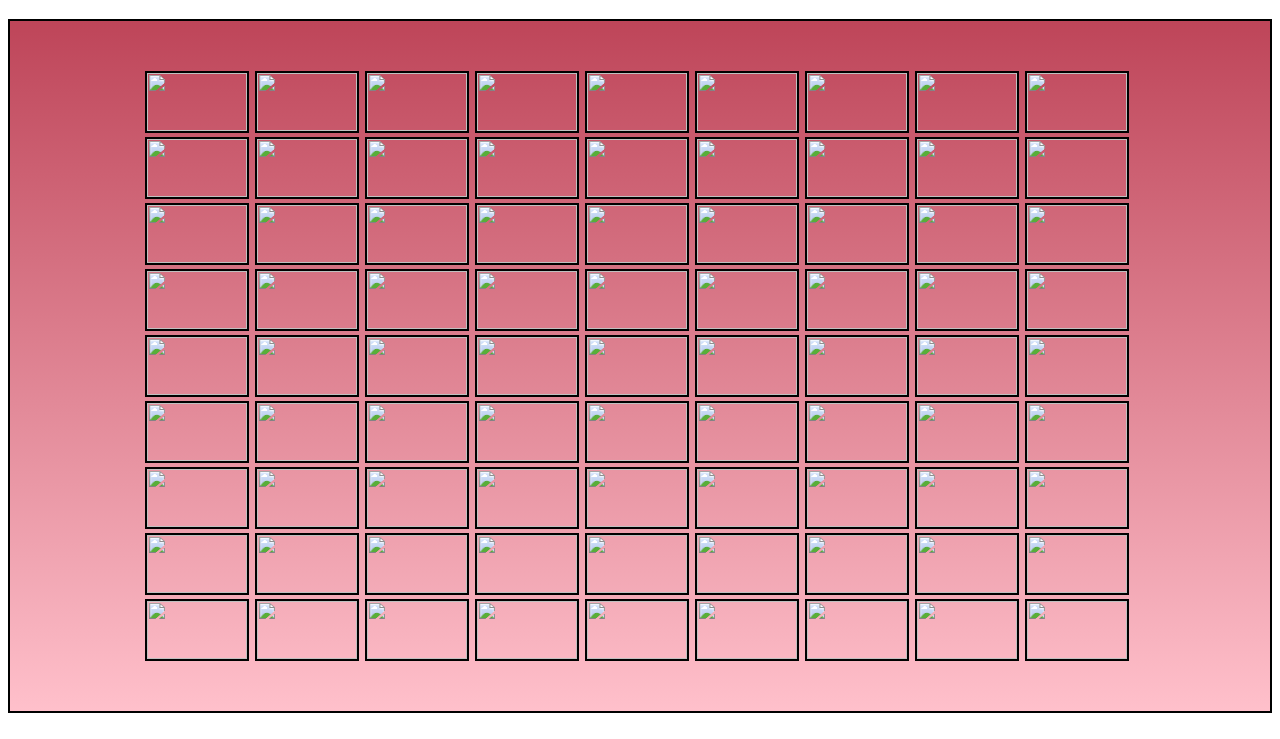
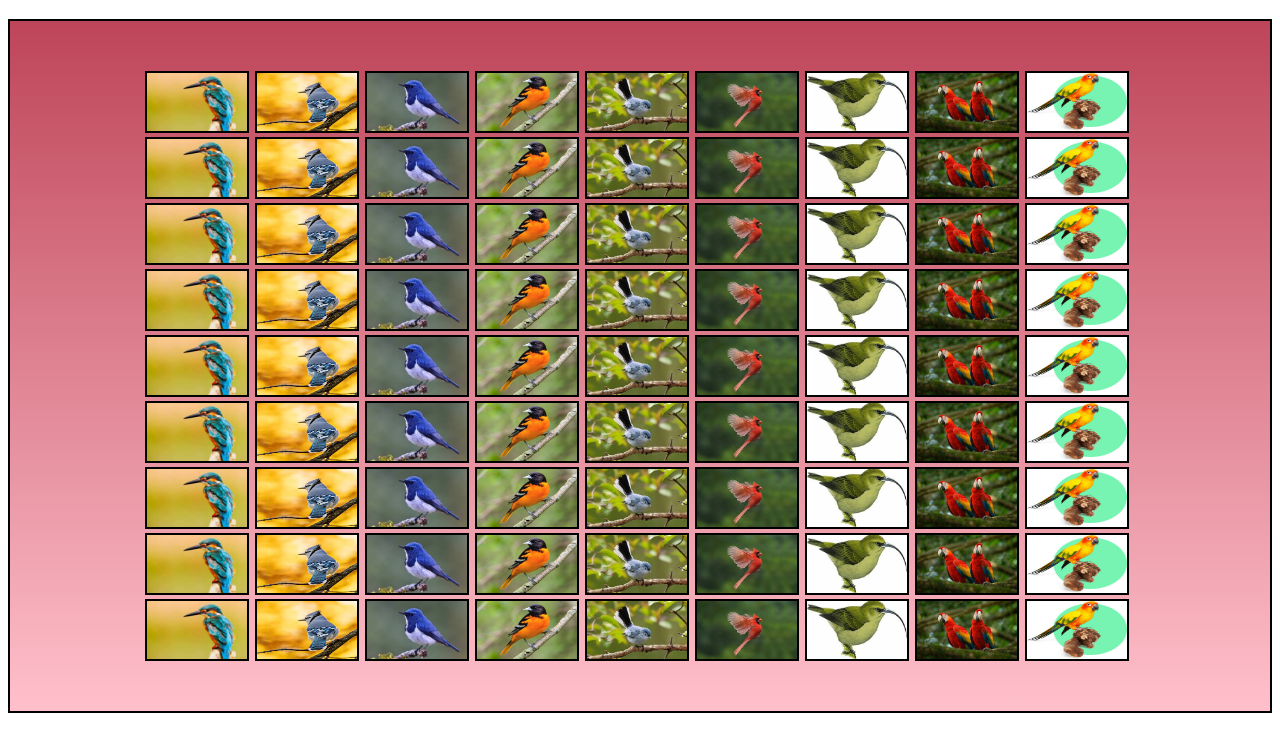
Before and after one commit to Satyapavni889/Day-20, a plain HTML site: page index.html in a window 1280 px wide. Shown: the part 61-800 px from the top of the page. Drawn offline with Linux system fonts and the light colour scheme.

Commit message:
Update index.html

```diff
--- a/index.html
+++ b/index.html
@@ -21,18 +21,6 @@
             width: 100px;
         }
         h1{
-
-
-
-
-
-
-
-
-
-
-
-
             text-align: center;
         }
     </style>
@@ -40,87 +28,87 @@
 <body>
     <h1>Image Gallery</h1>
     <div class="grid-box">
-        <div class="cd"><img src="../images/b1.jpeg" height="58px" width="100px"></div>
-        <div class="cd"><img src="../images/B2.jpeg" height="58px" width="100px"></div>
-        <div class="cd"><img src="../images/B3.jpeg" height="58px" width="100px"></div>
-        <div class="cd"><img src="../images/B4.jpg" height="58px" width="100px"></div>
-        <div class="cd"><img src="../images/B5.jpeg"height="58px" width="100px"></div>
-        <div class="cd"><img src="../images/b6.jpeg"height="58px" width="100px"></div>
-        <div class="cd"><img src="../images/b7.jpeg" height="58px" width="100px"></div>
-        <div class="cd"><img src="../images/b8.jpeg" height="58px" width="100px"></div>
-        <div class="cd"><img src="../images/b9.jpeg"height="58px" width="100px"></div>
-        <div class="cd"><img src="../images/b1.jpeg" height="58px" width="100px"></div>
-        <div class="cd"><img src="../images/B2.jpeg" height="58px" width="100px"></div>
-        <div class="cd"><img src="../images/B3.jpeg" height="58px" width="100px"></div>
-        <div class="cd"><img src="../images/B4.jpg" height="58px" width="100px"></div>
-        <div class="cd"><img src="../images/B5.jpeg"height="58px" width="100px"></div>
-        <div class="cd"><img src="../images/b6.jpeg"height="58px" width="100px"></div>
-        <div class="cd"><img src="../images/b7.jpeg" height="58px" width="100px"></div>
-        <div class="cd"><img src="../images/b8.jpeg" height="58px" width="100px"></div>
-        <div class="cd"><img src="../images/b9.jpeg"height="58px" width="100px"></div>
-        <div class="cd"><img src="../images/b1.jpeg" height="58px" width="100px"></div>
-        <div class="cd"><img src="../images/B2.jpeg" height="58px" width="100px"></div>
-        <div class="cd"><img src="../images/B3.jpeg" height="58px" width="100px"></div>
-        <div class="cd"><img src="../images/B4.jpg" height="58px" width="100px"></div>
-        <div class="cd"><img src="../images/B5.jpeg"height="58px" width="100px"></div>
-        <div class="cd"><img src="../images/b6.jpeg"height="58px" width="100px"></div>
-        <div class="cd"><img src="../images/b7.jpeg" height="58px" width="100px"></div>
-        <div class="cd"><img src="../images/b8.jpeg" height="58px" width="100px"></div>
-        <div class="cd"><img src="../images/b9.jpeg"height="58px" width="100px"></div>
-        <div class="cd"><img src="../images/b1.jpeg" height="58px" width="100px"></div>
-        <div class="cd"><img src="../images/B2.jpeg" height="58px" width="100px"></div>
-        <div class="cd"><img src="../images/B3.jpeg" height="58px" width="100px"></div>
-        <div class="cd"><img src="../images/B4.jpg" height="58px" width="100px"></div>
-        <div class="cd"><img src="../images/B5.jpeg"height="58px" width="100px"></div>
-        <div class="cd"><img src="../images/b6.jpeg"height="58px" width="100px"></div>
-        <div class="cd"><img src="../images/b7.jpeg" height="58px" width="100px"></div>
-        <div class="cd"><img src="../images/b8.jpeg" height="58px" width="100px"></div>
-        <div class="cd"><img src="../images/b9.jpeg"height="58px" width="100px"></div>
-        <div class="cd"><img src="../images/b1.jpeg" height="58px" width="100px"></div>
-        <div class="cd"><img src="../images/B2.jpeg" height="58px" width="100px"></div>
-        <div class="cd"><img src="../images/B3.jpeg" height="58px" width="100px"></div>
-        <div class="cd"><img src="../images/B4.jpg" height="58px" width="100px"></div>
-        <div class="cd"><img src="../images/B5.jpeg"height="58px" width="100px"></div>
-        <div class="cd"><img src="../images/b6.jpeg"height="58px" width="100px"></div>
-        <div class="cd"><img src="../images/b7.jpeg" height="58px" width="100px"></div>
-        <div class="cd"><img src="../images/b8.jpeg" height="58px" width="100px"></div>
-        <div class="cd"><img src="../images/b9.jpeg"height="58px" width="100px"></div>
-        <div class="cd"><img src="../images/b1.jpeg" height="58px" width="100px"></div>
-        <div class="cd"><img src="../images/B2.jpeg" height="58px" width="100px"></div>
-        <div class="cd"><img src="../images/B3.jpeg" height="58px" width="100px"></div>
-        <div class="cd"><img src="../images/B4.jpg" height="58px" width="100px"></div>
-        <div class="cd"><img src="../images/B5.jpeg"height="58px" width="100px"></div>
-        <div class="cd"><img src="../images/b6.jpeg"height="58px" width="100px"></div>
-        <div class="cd"><img src="../images/b7.jpeg" height="58px" width="100px"></div>
-        <div class="cd"><img src="../images/b8.jpeg" height="58px" width="100px"></div>
-        <div class="cd"><img src="../images/b9.jpeg"height="58px" width="100px"></div>
-        <div class="cd"><img src="../images/b1.jpeg" height="58px" width="100px"></div>
-        <div class="cd"><img src="../images/B2.jpeg" height="58px" width="100px"></div>
-        <div class="cd"><img src="../images/B3.jpeg" height="58px" width="100px"></div>
-        <div class="cd"><img src="../images/B4.jpg" height="58px" width="100px"></div>
-        <div class="cd"><img src="../images/B5.jpeg"height="58px" width="100px"></div>
-        <div class="cd"><img src="../images/b6.jpeg"height="58px" width="100px"></div>
-        <div class="cd"><img src="../images/b7.jpeg" height="58px" width="100px"></div>
-        <div class="cd"><img src="../images/b8.jpeg" height="58px" width="100px"></div>
-        <div class="cd"><img src="../images/b9.jpeg"height="58px" width="100px"></div>
-        <div class="cd"><img src="../images/b1.jpeg" height="58px" width="100px"></div>
-        <div class="cd"><img src="../images/B2.jpeg" height="58px" width="100px"></div>
-        <div class="cd"><img src="../images/B3.jpeg" height="58px" width="100px"></div>
-        <div class="cd"><img src="../images/B4.jpg" height="58px" width="100px"></div>
-        <div class="cd"><img src="../images/B5.jpeg"height="58px" width="100px"></div>
-        <div class="cd"><img src="../images/b6.jpeg"height="58px" width="100px"></div>
-        <div class="cd"><img src="../images/b7.jpeg" height="58px" width="100px"></div>
-        <div class="cd"><img src="../images/b8.jpeg" height="58px" width="100px"></div>
-        <div class="cd"><img src="../images/b9.jpeg"height="58px" width="100px"></div>
-        <div class="cd"><img src="../images/b1.jpeg" height="58px" width="100px"></div>
-        <div class="cd"><img src="../images/B2.jpeg" height="58px" width="100px"></div>
-        <div class="cd"><img src="../images/B3.jpeg" height="58px" width="100px"></div>
-        <div class="cd"><img src="../images/B4.jpg" height="58px" width="100px"></div>
-        <div class="cd"><img src="../images/B5.jpeg"height="58px" width="100px"></div>
-        <div class="cd"><img src="../images/b6.jpeg"height="58px" width="100px"></div>
-        <div class="cd"><img src="../images/b7.jpeg" height="58px" width="100px"></div>
-        <div class="cd"><img src="../images/b8.jpeg" height="58px" width="100px"></div>
-        <div class="cd"><img src="../images/b9.jpeg"height="58px" width="100px"></div>
+        <div class="cd"><img src="./b1.jpeg" height="58px" width="100px"></div>
+        <div class="cd"><img src="./B2.jpeg" height="58px" width="100px"></div>
+        <div class="cd"><img src="./B3.jpeg" height="58px" width="100px"></div>
+        <div class="cd"><img src="./B4.jpg" height="58px" width="100px"></div>
+        <div class="cd"><img src="./B5.jpeg"height="58px" width="100px"></div>
+        <div class="cd"><img src="./b6.jpeg"height="58px" width="100px"></div>
+        <div class="cd"><img src="./b7.jpeg" height="58px" width="100px"></div>
+        <div class="cd"><img src="./b8.jpeg" height="58px" width="100px"></div>
+        <div class="cd"><img src="./b9.jpeg"height="58px" width="100px"></div>
+        <div class="cd"><img src="./b1.jpeg" height="58px" width="100px"></div>
+        <div class="cd"><img src="./B2.jpeg" height="58px" width="100px"></div>
+        <div class="cd"><img src="./B3.jpeg" height="58px" width="100px"></div>
+        <div class="cd"><img src="./B4.jpg" height="58px" width="100px"></div>
+        <div class="cd"><img src="./B5.jpeg"height="58px" width="100px"></div>
+        <div class="cd"><img src="./b6.jpeg"height="58px" width="100px"></div>
+        <div class="cd"><img src="./b7.jpeg" height="58px" width="100px"></div>
+        <div class="cd"><img src="./b8.jpeg" height="58px" width="100px"></div>
+        <div class="cd"><img src="./b9.jpeg"height="58px" width="100px"></div>
+        <div class="cd"><img src="./b1.jpeg" height="58px" width="100px"></div>
+        <div class="cd"><img src="./B2.jpeg" height="58px" width="100px"></div>
+        <div class="cd"><img src="./B3.jpeg" height="58px" width="100px"></div>
+        <div class="cd"><img src="./B4.jpg" height="58px" width="100px"></div>
+        <div class="cd"><img src="./B5.jpeg"height="58px" width="100px"></div>
+        <div class="cd"><img src="./b6.jpeg"height="58px" width="100px"></div>
+        <div class="cd"><img src="./b7.jpeg" height="58px" width="100px"></div>
+        <div class="cd"><img src="./b8.jpeg" height="58px" width="100px"></div>
+        <div class="cd"><img src="./b9.jpeg"height="58px" width="100px"></div>
+        <div class="cd"><img src="./b1.jpeg" height="58px" width="100px"></div>
+        <div class="cd"><img src="./B2.jpeg" height="58px" width="100px"></div>
+        <div class="cd"><img src="./B3.jpeg" height="58px" width="100px"></div>
+        <div class="cd"><img src="./B4.jpg" height="58px" width="100px"></div>
+        <div class="cd"><img src="./B5.jpeg"height="58px" width="100px"></div>
+        <div class="cd"><img src="./b6.jpeg"height="58px" width="100px"></div>
+        <div class="cd"><img src="./b7.jpeg" height="58px" width="100px"></div>
+        <div class="cd"><img src="./b8.jpeg" height="58px" width="100px"></div>
+        <div class="cd"><img src="./b9.jpeg"height="58px" width="100px"></div>
+        <div class="cd"><img src="./b1.jpeg" height="58px" width="100px"></div>
+        <div class="cd"><img src="./B2.jpeg" height="58px" width="100px"></div>
+        <div class="cd"><img src="./B3.jpeg" height="58px" width="100px"></div>
+        <div class="cd"><img src="./B4.jpg" height="58px" width="100px"></div>
+        <div class="cd"><img src="./B5.jpeg"height="58px" width="100px"></div>
+        <div class="cd"><img src="./b6.jpeg"height="58px" width="100px"></div>
+        <div class="cd"><img src="./b7.jpeg" height="58px" width="100px"></div>
+        <div class="cd"><img src="./b8.jpeg" height="58px" width="100px"></div>
+        <div class="cd"><img src="./b9.jpeg"height="58px" width="100px"></div>
+        <div class="cd"><img src="./b1.jpeg" height="58px" width="100px"></div>
+        <div class="cd"><img src="./B2.jpeg" height="58px" width="100px"></div>
+        <div class="cd"><img src="./B3.jpeg" height="58px" width="100px"></div>
+        <div class="cd"><img src="./B4.jpg" height="58px" width="100px"></div>
+        <div class="cd"><img src="./B5.jpeg"height="58px" width="100px"></div>
+        <div class="cd"><img src="./b6.jpeg"height="58px" width="100px"></div>
+        <div class="cd"><img src="./b7.jpeg" height="58px" width="100px"></div>
+        <div class="cd"><img src="./b8.jpeg" height="58px" width="100px"></div>
+        <div class="cd"><img src="./b9.jpeg"height="58px" width="100px"></div>
+        <div class="cd"><img src="./b1.jpeg" height="58px" width="100px"></div>
+        <div class="cd"><img src="./B2.jpeg" height="58px" width="100px"></div>
+        <div class="cd"><img src="./B3.jpeg" height="58px" width="100px"></div>
+        <div class="cd"><img src="./B4.jpg" height="58px" width="100px"></div>
+        <div class="cd"><img src="./B5.jpeg"height="58px" width="100px"></div>
+        <div class="cd"><img src="./b6.jpeg"height="58px" width="100px"></div>
+        <div class="cd"><img src="./b7.jpeg" height="58px" width="100px"></div>
+        <div class="cd"><img src="./b8.jpeg" height="58px" width="100px"></div>
+        <div class="cd"><img src="./b9.jpeg"height="58px" width="100px"></div>
+        <div class="cd"><img src="./b1.jpeg" height="58px" width="100px"></div>
+        <div class="cd"><img src="./B2.jpeg" height="58px" width="100px"></div>
+        <div class="cd"><img src="./B3.jpeg" height="58px" width="100px"></div>
+        <div class="cd"><img src="./B4.jpg" height="58px" width="100px"></div>
+        <div class="cd"><img src="./B5.jpeg"height="58px" width="100px"></div>
+        <div class="cd"><img src="./b6.jpeg"height="58px" width="100px"></div>
+        <div class="cd"><img src="./b7.jpeg" height="58px" width="100px"></div>
+        <div class="cd"><img src="./b8.jpeg" height="58px" width="100px"></div>
+        <div class="cd"><img src="./b9.jpeg"height="58px" width="100px"></div>
+        <div class="cd"><img src="./b1.jpeg" height="58px" width="100px"></div>
+        <div class="cd"><img src="./B2.jpeg" height="58px" width="100px"></div>
+        <div class="cd"><img src="./B3.jpeg" height="58px" width="100px"></div>
+        <div class="cd"><img src="./B4.jpg" height="58px" width="100px"></div>
+        <div class="cd"><img src="./B5.jpeg"height="58px" width="100px"></div>
+        <div class="cd"><img src="./b6.jpeg"height="58px" width="100px"></div>
+        <div class="cd"><img src="./b7.jpeg" height="58px" width="100px"></div>
+        <div class="cd"><img src="./b8.jpeg" height="58px" width="100px"></div>
+        <div class="cd"><img src="./b9.jpeg"height="58px" width="100px"></div>
     </div>
 </body>
 </html>
```
